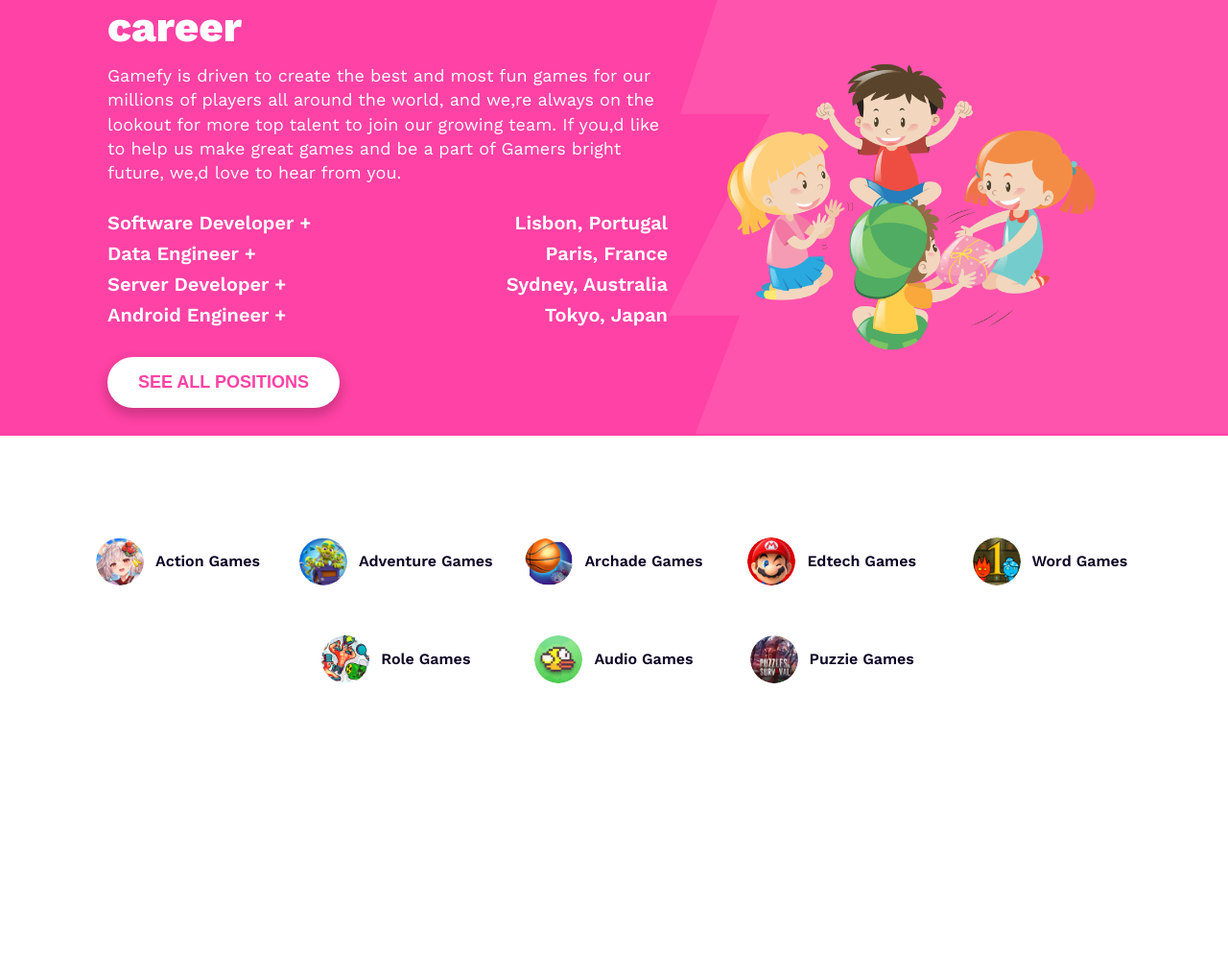
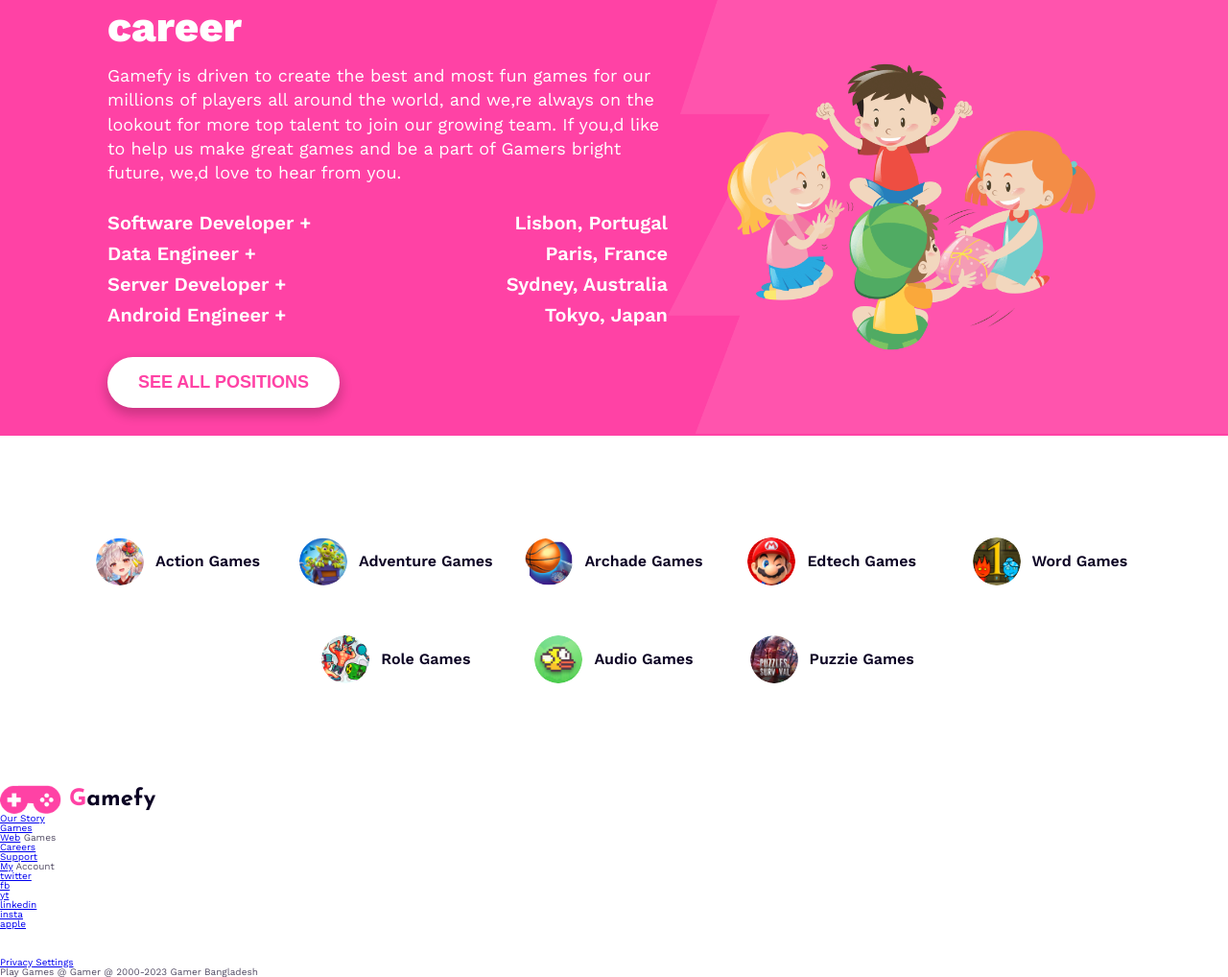
Before and after one commit to smsakawat/gamefy, a plain HTML site: page index.html in a window 1280 px wide. Shown: the part 3551-4569 px from the top of the page at 96% size. Before the commit the page ends 4369 px from the top, so only its background shows below. Drawn offline with nearby package versions, Linux system fonts and the light colour scheme.

Commit message:
footer content added

```diff
--- a/index.html
+++ b/index.html
@@ -296,6 +296,47 @@
             </div>
           </div>
         </section>
+
+        <!-- footer section -->
+        <section class="footer-section">
+          <div class="footer-container">
+            <a href="#" class="logo">
+              <img src="images/Frame.png" alt="logo icon" />
+              <span class="logo-text">
+                <span class="text-pink">G</span>amefy</span
+              >
+            </a>
+            <nav class="footer-navigations">
+              <ul class="footer-links">
+                <li><a href="#">Our Story</a></li>
+                <li><a href="#">Games</a></li>
+                <li><a href="#">Web</a> Games</li>
+                <li><a href="#">Careers</a></li>
+                <li><a href="#">Support</a></li>
+                <li><a href="#">My</a> Account</li>
+              </ul>
+            </nav>
+           <nav class="social-navigations">
+            <ul class="social-links">
+              <li><a href="#">twitter</a></li>
+              <li><a href="#">fb</a></li>
+              <li><a href="#">yt</a></li>
+              <li><a href="#">linkedin</a></li>
+              <li><a href="#">insta</a></li>
+              <li><a href="#">apple</a></li>
+            </ul>
+           </nav>
+           <nav class="footer-special-navigations">
+            <ul class="special-navigations">
+              <li><a href="Terms and conditions"></a></li>
+              <li><a href="Privacy Policy"></a></li>
+              <li><a href="#" class="cookie-policy"></a></li>
+                <li><a href="#">Privacy Settings</a></li>
+            </ul>
+           </nav>
+           <div class="footer-text">Play Games @ Gamer @ 2000-2023 Gamer Bangladesh</div>
+          </div>
+        </section>
       </main>
     </div>
     <script src="js/main.js"></script>
```
